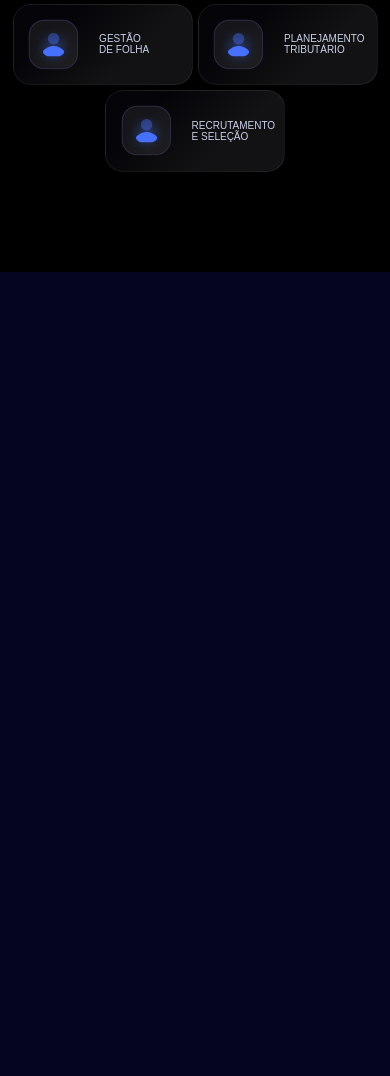
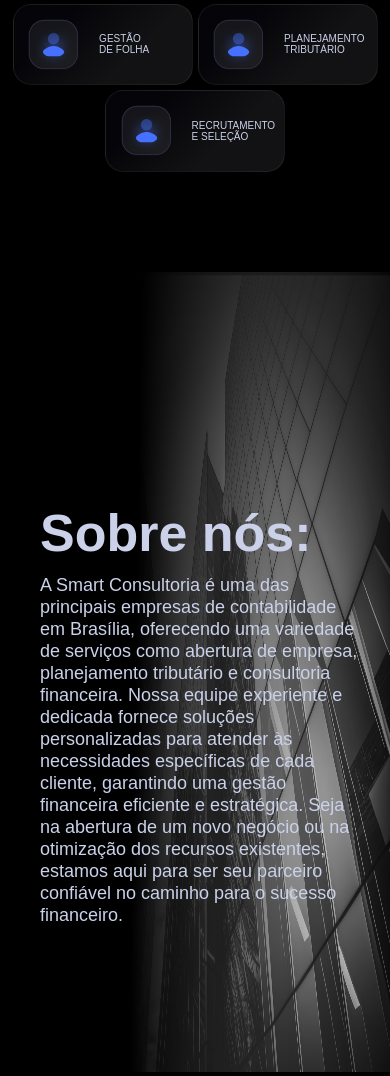
Before and after one commit to Pedrorenatopr/smart, a plain HTML site: page index.html in a window 390 px wide. Shown: the part 5236-6312 px from the top of the page. Before the commit the page ends 5508 px from the top, so only its background shows below. Drawn offline with Linux system fonts and the light colour scheme.

Commit message:
ajuste section sobre nós mobile

```diff
--- a/style.css
+++ b/style.css
@@ -601,6 +601,27 @@
     padding-bottom: 100px;
   }
 
+  .sobre-nos {
+    display: grid;
+  }
+
+  .texto-sobre {
+    margin-left: 0;
+    padding-top: 100px;
+    padding-left: 40px;
+  }
+
+
+  .img-sobre {
+    width: 100%;
+    height: 800px;
+  }
+
+  .legenda-sobre {
+    width: 320px;
+    padding-top: 30px;
+  }
+
 
 
 
```
Also changed, not shown: index.html (+1 -1 lines).
